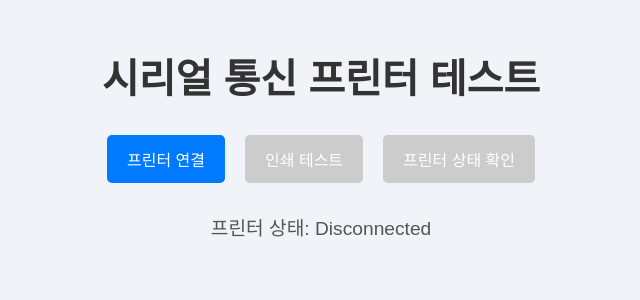
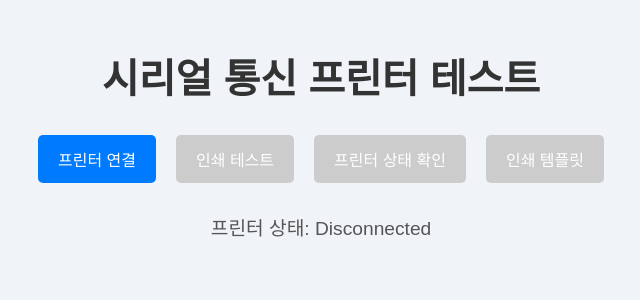
Before and after one commit to uthem150/Receipt-Printer-Serial-Test, a React (Create React App) app in the folder serial-test/: page / in a window 1280 px wide. Shown: the top 300 px of the page, without its empty margins (319-959 px from the left). Built offline with nearby package versions, Linux system fonts and the light colour scheme.

Commit message:
외부 파일 불러와서 프린트

```diff
--- a/serial-test/src/App.js
+++ b/serial-test/src/App.js
@@ -1,6 +1,7 @@
 import React, { useState } from "react";
 import iconv from "iconv-lite";
 import "./App.css";
+import template from "./template.json";
 
 function App() {
   // 프린터 상태와 포트를 상태로 관리
@@ -41,6 +42,42 @@ function App() {
     } catch (error) {
       console.error("프린터 연결 실패:", error);
       setPrinterStatus("Connection Failed");
+    }
+  };
+
+  const printTemplate = async () => {
+    if (!port) {
+      alert("프린터가 연결되지 않았습니다.");
+      return;
+    }
+
+    try {
+      const writer = port.writable.getWriter(); // 쓰기 위한 writer 객체 생성
+
+      // 한글 모드 설정 (ESC @)
+      const setKoreanMode = new Uint8Array([0x1b, 0x40]);
+      await writer.write(setKoreanMode);
+
+      // 템플릿을 CP949로 인코딩하여 전송
+      const encodedTemplate = iconv.encode(template.template, "cp949");
+      await writer.write(encodedTemplate);
+
+      setPrinterStatus("Printing...");
+      console.log("템플릿 전송 완료 (시리얼)");
+
+      // 용지 피드 명령 (ESC d 3: 3라인 피드)
+      const feedCommand = new Uint8Array([0x1b, 0x64, 0x03]);
+      await writer.write(feedCommand);
+
+      // 용지 절단 명령 (GS V 1: 부분 절단)
+      const cutCommand = new Uint8Array([0x1d, 0x56, 0x01]);
+      await writer.write(cutCommand);
+
+      setPrinterStatus("Connected");
+      writer.releaseLock();
+    } catch (error) {
+      console.error("프린터 명령어 전송 실패:", error);
+      setPrinterStatus("Print Failed");
     }
   };
 
@@ -152,6 +189,15 @@ function App() {
       >
         프린터 상태 확인
       </button>
+      <button
+        id="printButton"
+        onClick={printTemplate}
+        disabled={
+          printerStatus !== "Connected" && printerStatus !== "Printer Ready"
+        }
+      >
+        인쇄 템플릿
+      </button>
       {/* 프린터 상태 표시 */}
       <div id="printerStatus">프린터 상태: {printerStatus}</div>
     </div>
```
